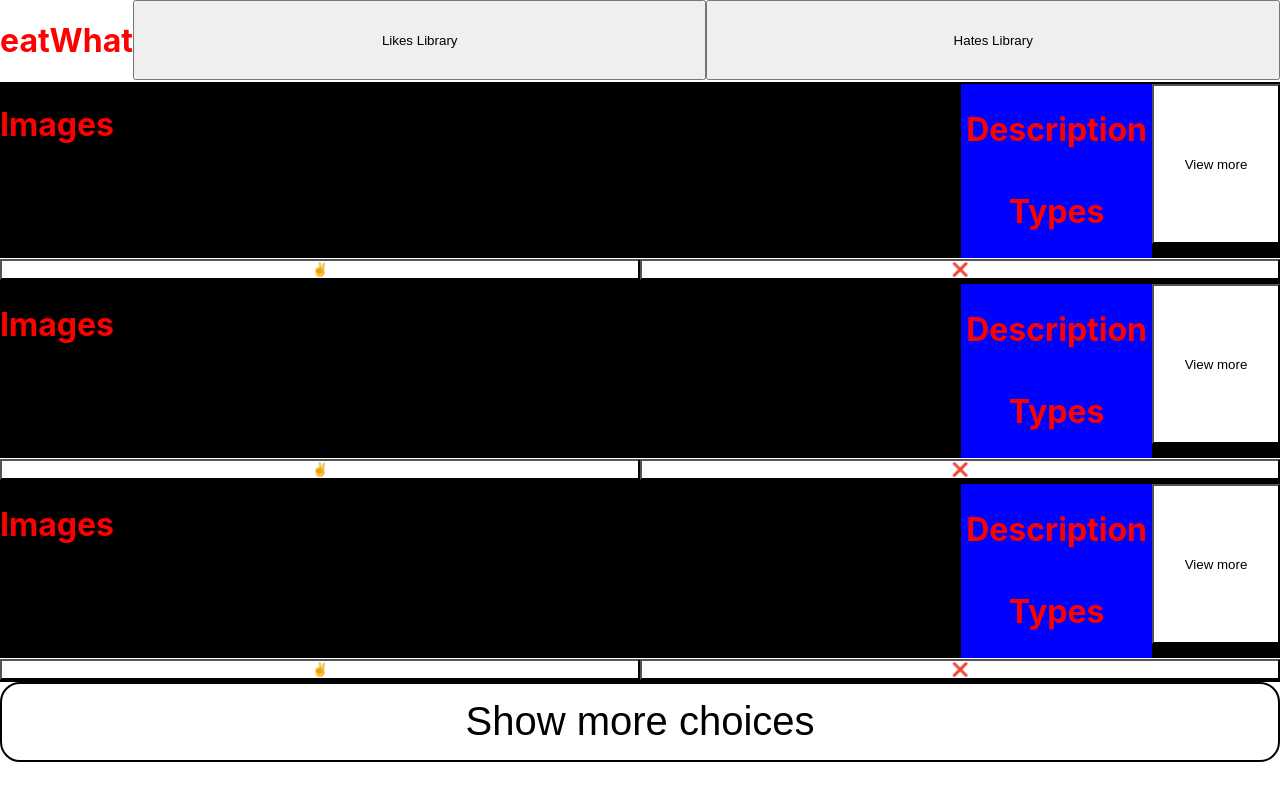
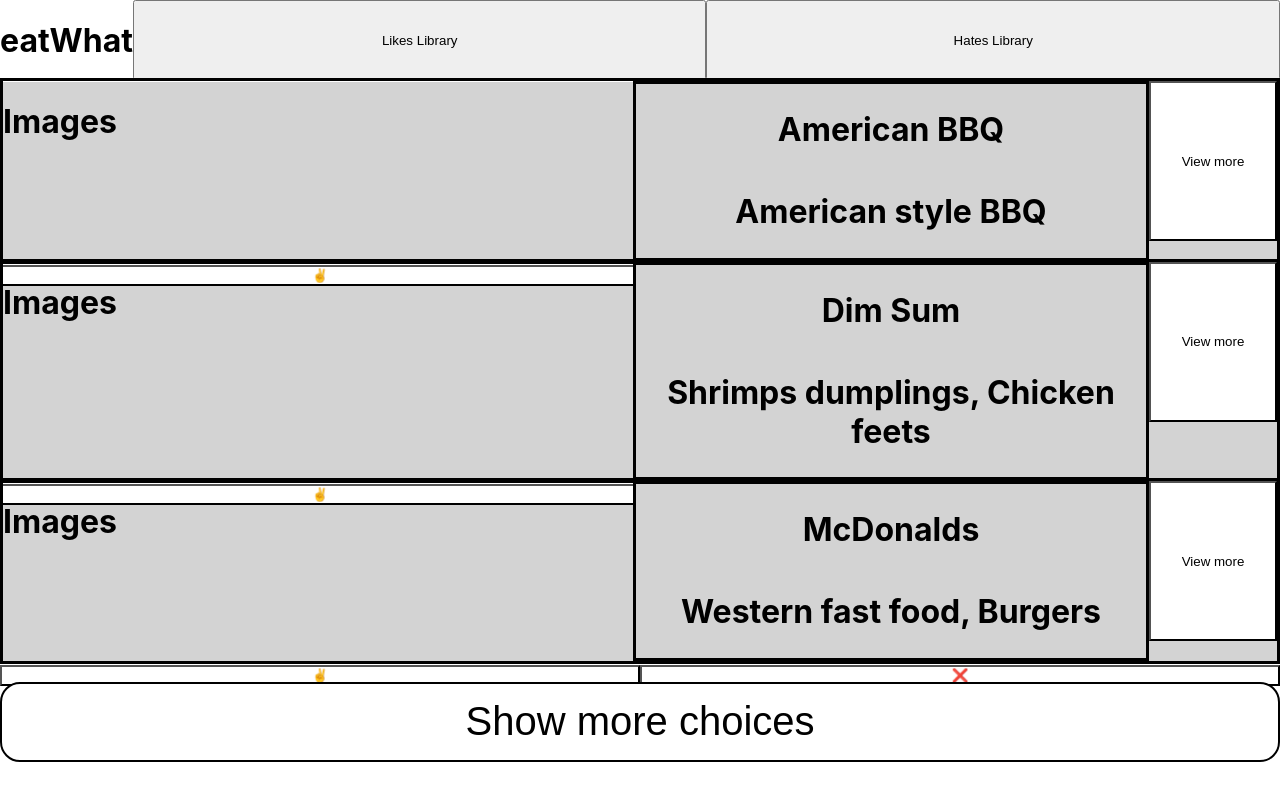
Before and after one commit to KENNETH233/eatWhat, a React (Create React App) app: page / in a window 1280 px wide. Both pictures are taken after a click on the button "Show some choices :)". Built offline with nearby package versions, Linux system fonts and the light colour scheme.

Commit message:
random picking number function

```diff
--- a/src/App.js
+++ b/src/App.js
@@ -1,83 +1,90 @@
 import React, { useState } from 'react';
 import styled from 'styled-components';
-// import './App.css';
+import { DEFAULT_ECDH_CURVE } from 'tls';
+import './App.css';
 
-// const DEFAULT = [
-//   {
-//     dish: "Thai Food",
-//     // images: "".
-//     description: "Curry and Tom Yam Gong",
-//     filtered: "false"
-//   },
+const DEFAULT = [
+  {
+    dish: "Thai Food",
+    // images: "".
+    description: "Curry and Tom Yam Gong",
+    filtered: "false"
+  },
 
-//   {
-//     dish: "Dim Sum",
-//     // images: "".
-//     description: "Shrimps dumplings, Chicken feets",
-//     filtered: "false"
-//   },
+  {
+    dish: "Dim Sum",
+    // images: "".
+    description: "Shrimps dumplings, Chicken feets",
+    filtered: "false"
+  },
 
-//   {
-//     dish: "Hotpots",
-//     // images: "".
-//     description: "Sichuan style, Spicy",
-//     filtered: "false"
-//   },
+  {
+    dish: "Hotpots",
+    // images: "".
+    description: "Sichuan style, Spicy",
+    filtered: "false"
+  },
 
-//   {
-//     dish: "McDonalds",
-//     // images: "".
-//     description: "Western fast food, Burgers",
-//     filtered: "false"
-//   },
+  {
+    dish: "McDonalds",
+    // images: "".
+    description: "Western fast food, Burgers",
+    filtered: "false"
+  },
 
-//   {
-//     dish: "Sushi",
-//     // images: "".
-//     description: "Japanese food, Sushi",
-//     filtered: "false"
-//   },
+  {
+    dish: "Sushi",
+    // images: "".
+    description: "Japanese food, Sushi",
+    filtered: "false"
+  },
 
-//   {
-//     dish: "Fish and Chips",
-//     // images: "".
-//     description: "British food, Western food",
-//     filtered: "false"
-//   },
+  {
+    dish: "Fish and Chips",
+    // images: "".
+    description: "British food, Western food",
+    filtered: "false"
+  },
 
-//   {
-//     dish: "Steak",
-//     // images: "".
-//     description: "Best steak in Shanghai",
-//     filtered: "false"
-//   },
+  {
+    dish: "Steak",
+    // images: "".
+    description: "Best steak in Shanghai",
+    filtered: "false"
+  },
 
-//   {
-//     dish: "Papa John",
-//     // images: "".
-//     description: "Pizza, Western fast",
-//     filtered: "false"
-//   },
+  {
+    dish: "Papa John",
+    // images: "".
+    description: "Pizza, Western fast",
+    filtered: "false"
+  },
 
-//   {
-//     dish: "American BBQ",
-//     // images: "".
-//     description: "American style BBQ",
-//     filtered: "false"
-//   },
+  {
+    dish: "American BBQ",
+    // images: "".
+    description: "American style BBQ",
+    filtered: "false"
+  },
 
-//   {
-//     dish: "Korean Fried Chicken",
-//     // images: "".
-//     description: "Korean style, Fried Chicken",
-//     filtered: "false"
-//   },
-// ]
+  {
+    dish: "Korean Fried Chicken",
+    // images: "".
+    description: "Korean style, Fried Chicken",
+    filtered: "false"
+  },
+]
+
+let rand = DEFAULT[Math.floor(Math.random()*DEFAULT.length)];
+console.log(rand);
 
 const dishes = [1, 2, 3]
 
+// const LIKES = [];
+// const HATES = [];
+
 const AppWrapper = styled.div`
-  background:black;
+  background:white;
   display: flex;
   flex-direction: column;
   justify-content: center;
@@ -87,7 +94,7 @@
 const LandingWrapper = styled.div`
   display:flex;
   flex-direction:column;
-  background:black;
+  background:lightgrey;
   justify-content: center;
   align-content: center
   height:100vh;
@@ -95,7 +102,7 @@
 
 const Title = styled.h1`
   text-align: center;
-  color: red;
+  color: black;
 `
 
 const StartButton = styled.button`
@@ -111,7 +118,7 @@
 
 const AppDescription = styled.h2`
     text-align: center;
-    color: red;
+    color: black;
 `
 const FunctionPage = styled.div`
   display:flex;
@@ -133,27 +140,29 @@
   height: 10vh;
 `
 
-
 const ChoicesBox = styled.div`
     display:flex;
     flex-direction:column
     width:100vw;
     height:25vh;
-    background:black;
+    background:lightgrey;
     justify-content:center;
     align-item:center;
 `
 const Choices = styled.div`
     display: flex;
     flex-direction: row;
+    border-style:solid;
 `
 
 const ChoicesDescription = styled.div`
      display: flex;
      flex-direction: column;
      margin-left: auto;
-     background:blue;
+     background:lightgrey;
      padding:5px;
+     border-style:solid
+     width:500px;
 `
 
 const ViewMoreButton = styled.button`
@@ -198,6 +207,7 @@
 
 function LandingPage() {
   const [click, setClick] = useState(0);
+  // const [chosen,setChosen] = useState([]);
 
   if (click === 0) {
     return (
@@ -216,32 +226,81 @@
       <div>
         <Navi />
         <RunMainFunction />
-        <ShowMore>Show more choices</ShowMore>
+        <ShowMore onClick={RunMainFunction}>Show more choices</ShowMore>
       </div>
     );
   }
 }
 
+
 // This is the componets to run three times
 
 function RunMainFunction() {
+  let initialChosen = [];
+  initialChosen[0] = getNextRandomDish(initialChosen);
+  initialChosen[1] = getNextRandomDish(initialChosen);
+  initialChosen[2] = getNextRandomDish(initialChosen);
+
+  const [chosen,setChosen] = useState(initialChosen);
+
   return (
-    dishes.map(mainFunction)
+    <>
+      <MainFunction
+        chosen={chosen}
+        setChosen={setChosen}
+        dish={DEFAULT[initialChosen[0]]}
+      />
+      <MainFunction
+        chosen={chosen}
+        setChosen={setChosen}
+        dish={DEFAULT[initialChosen[1]]}
+
+      />
+      <MainFunction
+        chosen={chosen}
+        setChosen={setChosen}
+        dish={DEFAULT[initialChosen[2]]}
+    // chosen={chosen} setChosen={setChosen} 不会
+      />
+    </>
   );
+}
+
+//This is the function for getting three random number
+function getNextRandomDish(chosen) {
+
+  if (chosen.length === DEFAULT.length) {
+    return -1;
+  }
+
+  let first = -1;
+  let exist = false;
+  do {
+
+    first = Math.floor(Math.random()*DEFAULT.length);
+
+    exist = chosen.indexOf(first) >= 0; // 这个不会
+
+  } while (exist);
+
+  return first;
 }
 
 
 // This is the function showing one choice
 
-function mainFunction() {
+function MainFunction(props) {
+
+  console.log(props);
+
   return (
     <ChoicesBox>
       <Choices>
         <Title>Images</Title>
 
         <ChoicesDescription>
-          <Title> Description </Title>
-          <Title> Types </Title>
+          <Title> {props.dish.dish} </Title>
+          <Title> {props.dish.description} </Title>
         </ChoicesDescription>
 
         <ViewMoreButton> View more </ViewMoreButton>
@@ -252,8 +311,8 @@
         <NoButton> ❌</NoButton>
       </ButtonBoxes>
 
+    </ChoicesBox>
 
-    </ChoicesBox>
   );
 }
 
```
